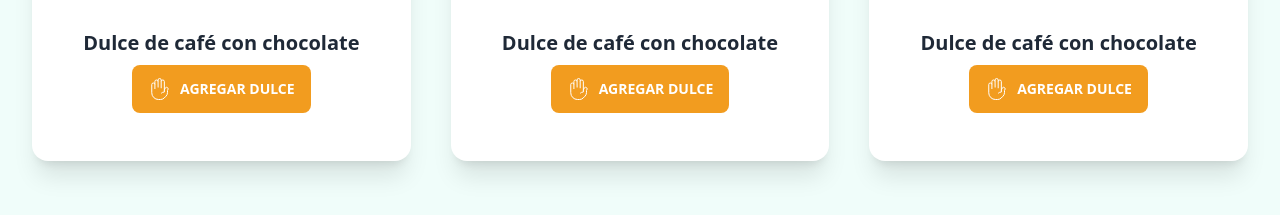
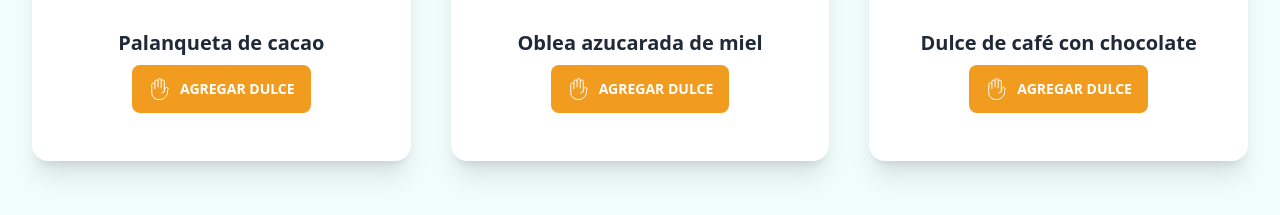
Before and after one commit to NunnaTech/Tzoalli, a website: page products.html in a window 1280 px wide. Shown: the part 533-748 px from the top of the page. Drawn offline with nearby package versions, Linux system fonts and the light colour scheme.

Commit message:
fix css and properties

```diff
--- a/products.html
+++ b/products.html
@@ -92,7 +92,7 @@
                                 <img src="https://placeimg.com/400/225/arch" alt="Shoes" class="rounded-xl" />
                             </figure>
                             <div class="card-body items-center text-center">
-                                <h2 class="card-title">Dulce de café con chocolate</h2>
+                                <h2 class="card-title">Palanqueta de cacao</h2>
                                 <div class="card-actions">
                                     <!-- The button to open modal -->
                                     <label for="my-modal" class="btn bg-[#F29C1F] border-none modal-button">
@@ -139,7 +139,7 @@
                                 <img src="https://placeimg.com/400/225/arch" alt="Shoes" class="rounded-xl" />
                             </figure>
                             <div class="card-body items-center text-center">
-                                <h2 class="card-title">Dulce de café con chocolate</h2>
+                                <h2 class="card-title">Oblea azucarada de miel</h2>
                                 <div class="card-actions">
                                     <!-- The button to open modal -->
                                     <label for="my-modal" class="btn bg-[#F29C1F] border-none modal-button">
```
Also changed, not shown: observations.html (+2 -2 lines), dist/output.css.
